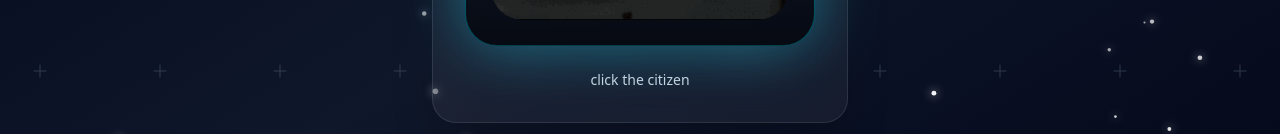
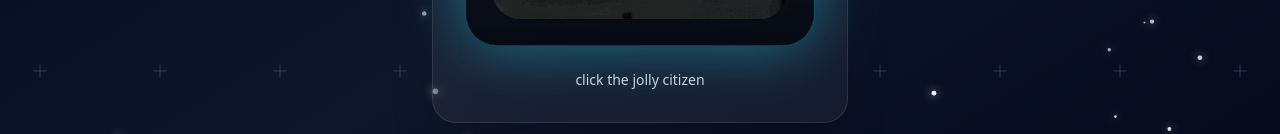
Before and after one commit to privatewithak/click-the-jury, a React (Vite) app: page / in a window 1280 px wide. Shown: the part 469-603 px from the top of the page. Built offline with nearby package versions, Linux system fonts and the light colour scheme.

Commit message:
minor changes for christmas upd

```diff
--- a/src/components/ClickCard.jsx
+++ b/src/components/ClickCard.jsx
@@ -299,7 +299,7 @@ useEffect(() => {
           </div>
 
           <p className="text-center text-xs text-slate-300 sm:text-sm">
-          click the {divname}
+          click the jolly {divname}
                     </p>
           </div>
 
```
